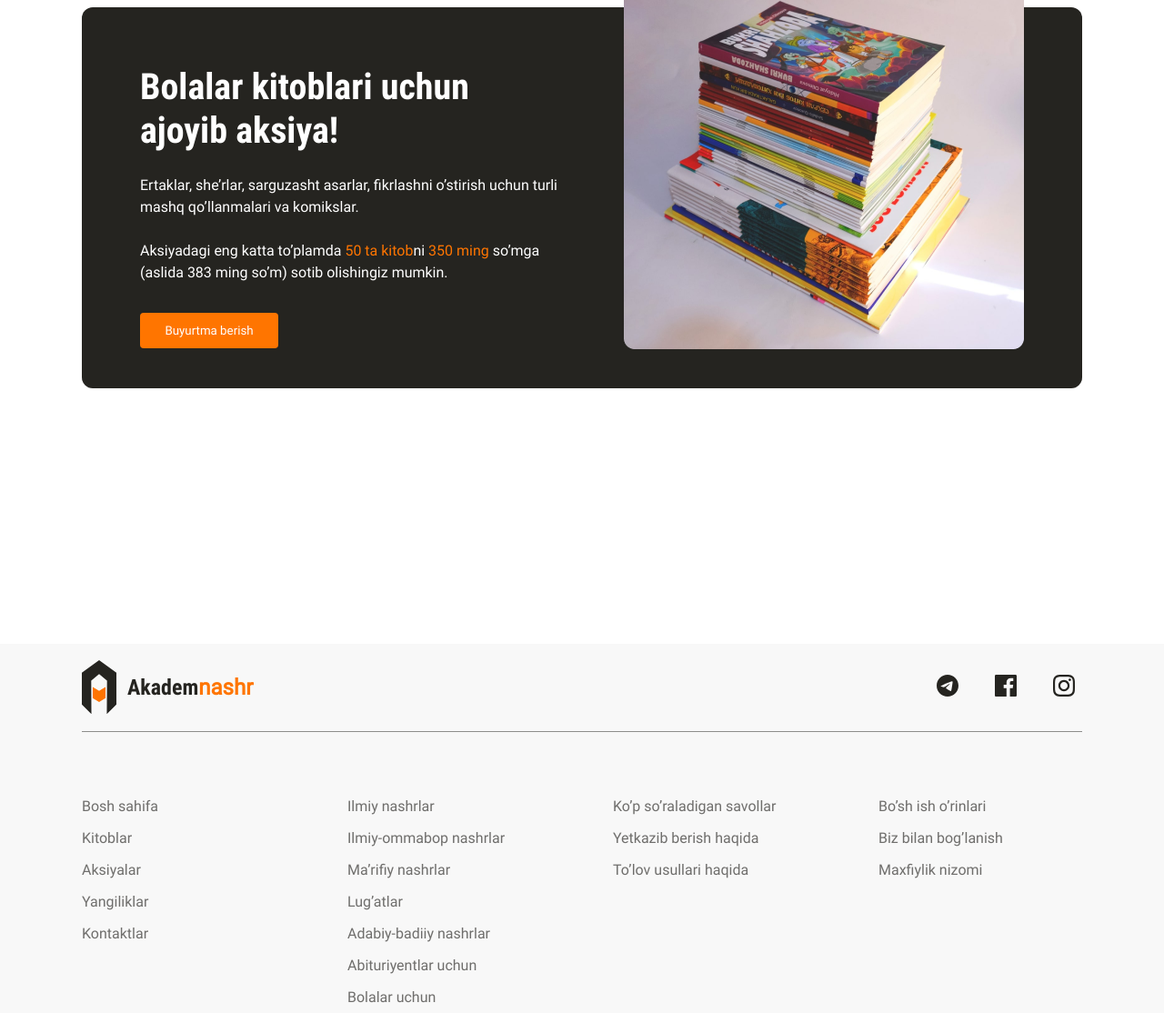
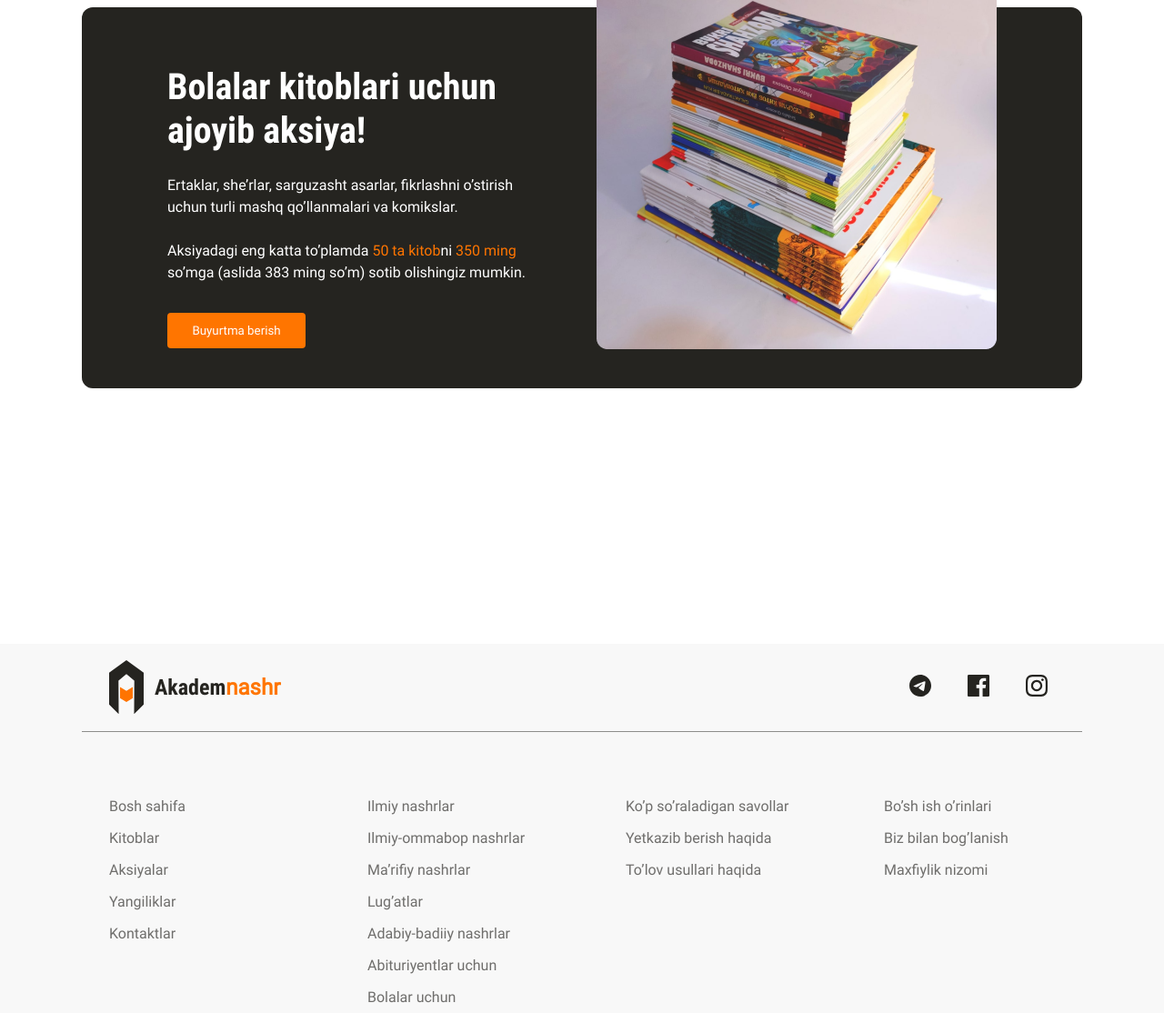
Before and after one commit to FarhodWebDev/Akademnashr, a plain HTML site: page index.html in a window 1280 px wide. Shown: the part 1614-2728 px from the top of the page at 91% size. Drawn offline with Linux system fonts and the light colour scheme.

Commit message:
edit some padding

```diff
--- a/css/style.css
+++ b/css/style.css
@@ -46,6 +46,7 @@ body{
   max-width: 1100px;
   margin: 0 auto;
   display: flex;
+  padding: 0 30px;
 }
 
 /* HEADER */
@@ -102,7 +103,7 @@ span{
   justify-content: space-between;
   align-items: center;
   border-bottom: 1px solid  rgba(37, 36, 32, 0.5);
-  /*background-color: #fff;*/
+  padding: 0 30px;
 }
 
 .nav{
@@ -114,7 +115,6 @@ span{
 }
 
 .nav .nav-item:not(:last-child){
-  /* width: 100px; */
   margin-right: 32px;
 }
 
@@ -301,10 +301,10 @@ footer{
   background-color: #f8f8f8;
 }
 
-.footer-nav{
+/* .footer-nav{
   display: flex;
   flex-direction: row;
-}
+} */
 
 footer .navbar .nav .nav-item .nav-link{
   border-bottom-color: #252420;
@@ -323,7 +323,7 @@ footer .navbar .nav .nav-item .nav-link{
   flex-direction: column;
   list-style: none;
   margin: 0;
-  padding: 0;
+  padding: 0 30px;
 }
 
 .col li{
```
Also changed, not shown: index.html (+0 -1 lines).
